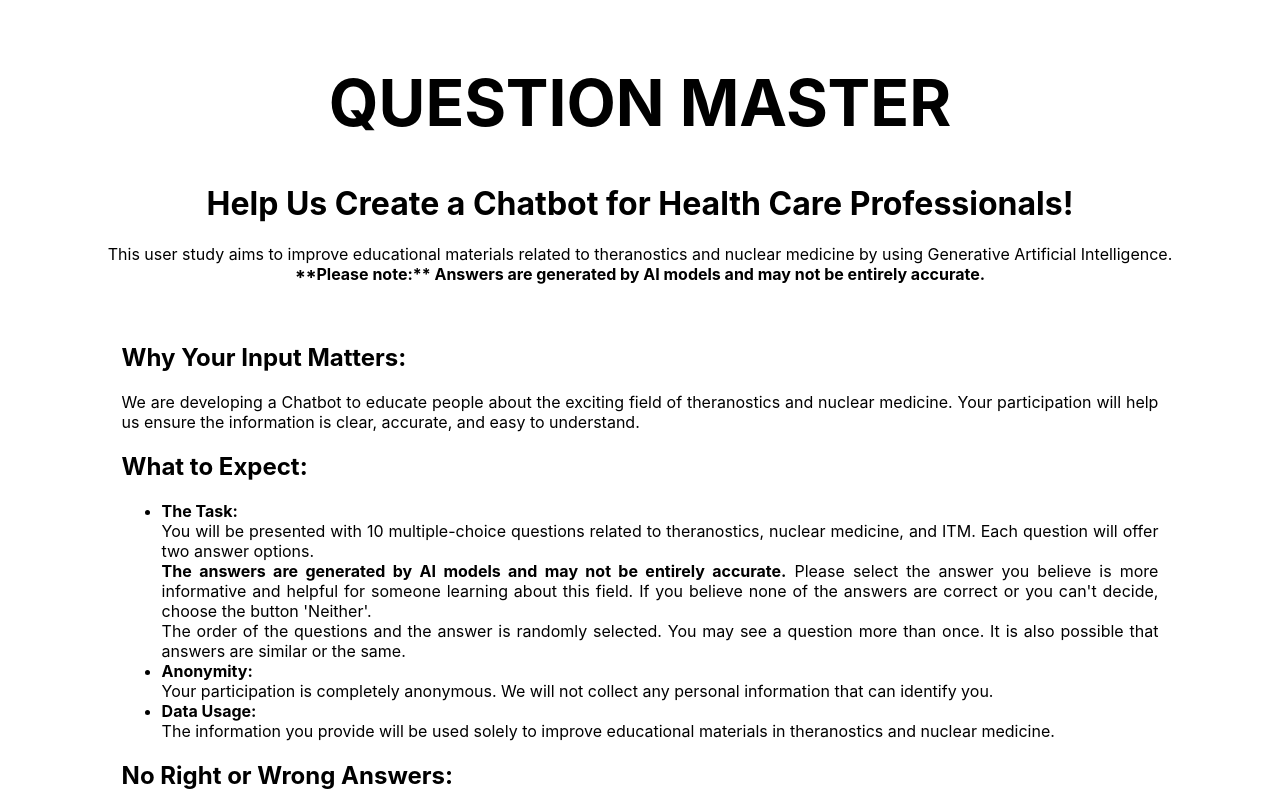
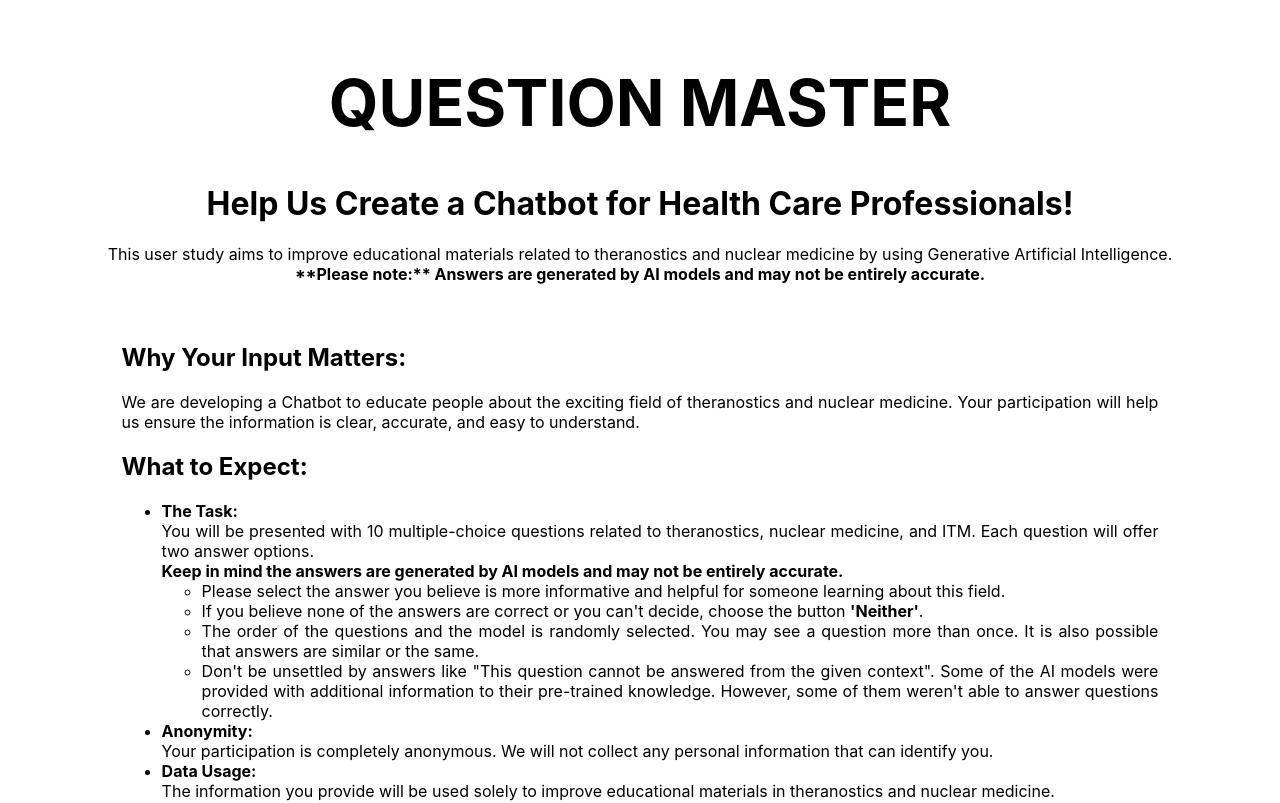
Before and after one commit to piakoller/question_master, a React (Create React App) app in the folder frontend/: page / in a window 1280 px wide. Shown: the top 803 px of the page. Built offline with nearby package versions, Linux system fonts and the light colour scheme.

Commit message:
refinement

```diff
--- a/frontend/src/components/Question.js
+++ b/frontend/src/components/Question.js
@@ -53,7 +53,7 @@ const Question = () => {
         Right: ${llm.right} (${questionId})`
       );
     }
-  }, [questions, questionIndex, questionId])
+  }, [questions, questionIndex, questionId, llm.left, llm.right])
 
   return (
     <div>
--- a/frontend/src/components/QuestionIndex.js
+++ b/frontend/src/components/QuestionIndex.js
@@ -159,11 +159,11 @@ export function QuestionIndex({ children }) {
 
     const nextQuestion = (answer) => {
         setQuestionIndex(getRandomUniqueIndices(numQuestions, 1))
-        console.log(
-            `LLMs set to:
-            Left: ${llm.left} (${questionId}),
-            Right: ${llm.right} (${questionId})`
-          );
+        // console.log(
+        //     `LLMs set to:
+        //     Left: ${llm.left} (${questionId}),
+        //     Right: ${llm.right} (${questionId})`
+        //   );
 
         fetchLLM();
 
--- a/frontend/src/pages/Home.js
+++ b/frontend/src/pages/Home.js
@@ -60,9 +60,16 @@ const Home = () => {
                 <h2>What to Expect:</h2>
                 <ul>
                     <li><strong>The Task:</strong><br />You will be presented with 10 multiple-choice questions related to theranostics, nuclear medicine, and ITM. Each question will offer two answer options.
-                        <br /><strong>The answers are generated by AI models and may not be entirely accurate.</strong> Please select the answer you believe is more informative and helpful for someone learning about this field.
-                        If you believe none of the answers are correct or you can't decide, choose the button 'Neither'.
-                        <br />The order of the questions and the answer is randomly selected. You may see a question more than once. It is also possible that answers are similar or the same.</li>
+                    <br /><strong>Keep in mind the answers are generated by AI models and may not be entirely accurate.</strong>
+                        <br />
+                        <ul>
+                            <li>Please select the answer you believe is more informative and helpful for someone learning about this field.</li>
+                            <li>If you believe none of the answers are correct or you can't decide, choose the button <strong>'Neither'</strong>.</li>
+                            <li>The order of the questions and the model is randomly selected. You may see a question more than once. It is also possible that answers are similar or the same.</li>
+                            <li>Don't be unsettled by answers like "This question cannot be answered from the given context". Some of the AI models were provided with additional information to their pre-trained knowledge. However, some of them weren't able to answer questions correctly.</li>
+                        </ul>
+                        </li>
+
                     <li><strong>Anonymity:</strong><br />Your participation is completely anonymous. We will not collect any personal information that can identify you.</li>
                     <li><strong>Data Usage:</strong><br />The information you provide will be used solely to improve educational materials in theranostics and nuclear medicine.</li>
                 </ul>
```
Also changed, not shown: 1 other file (tests, documents, lock files or other folders).
